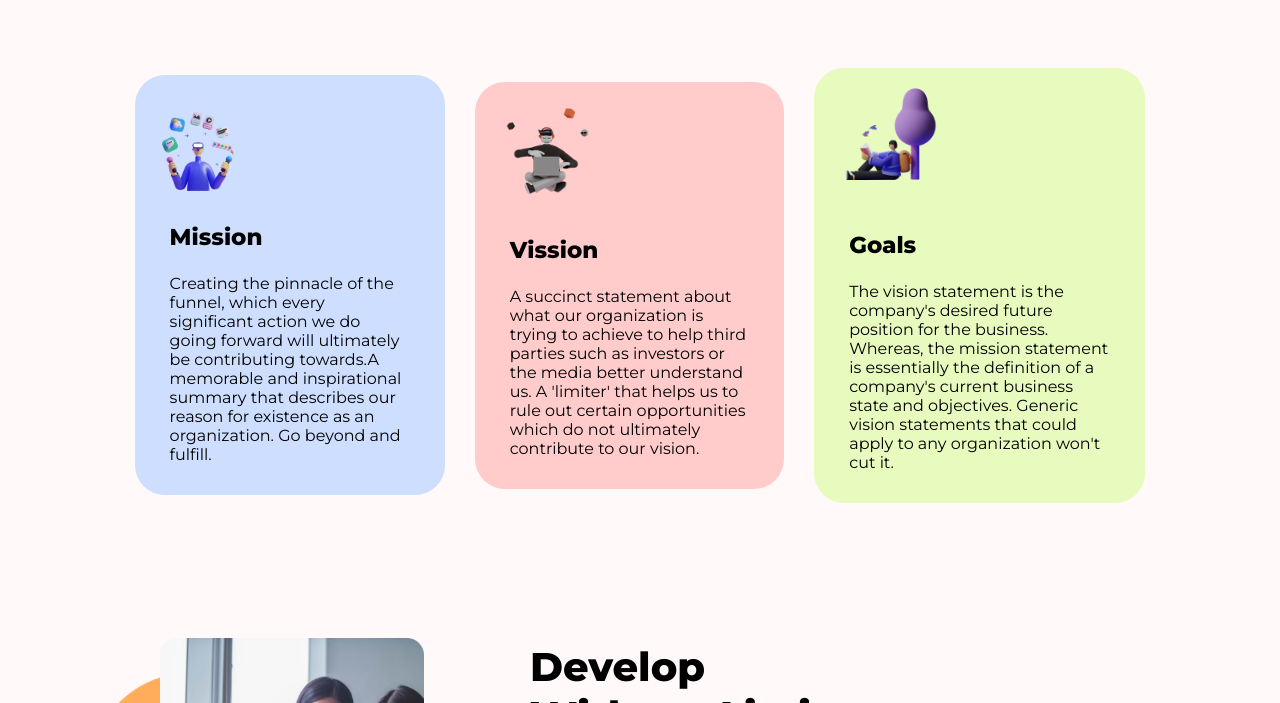
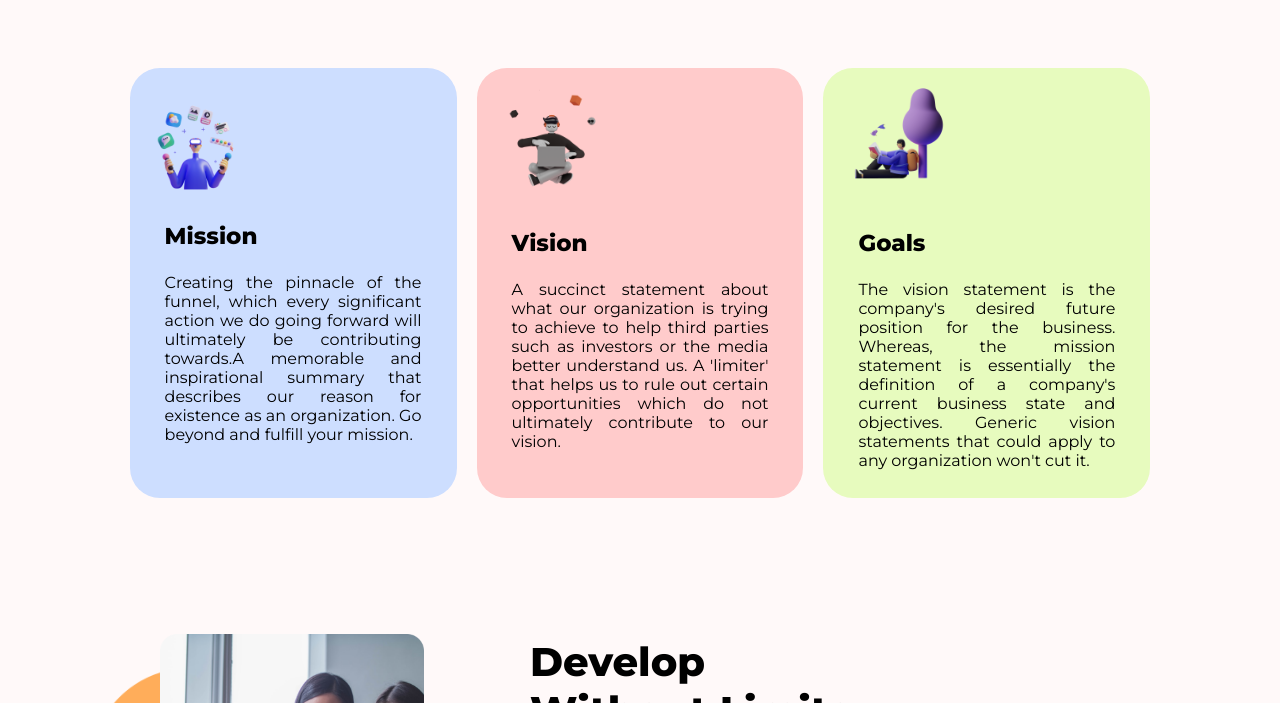
Before and after one commit to aansourav/ProgrammingHero-Assignment-01, a plain HTML site: page index.html in a window 1280 px wide. Shown: the part 623-1326 px from the top of the page. Drawn offline with Linux system fonts and the light colour scheme.

Commit message:
final change

```diff
--- a/css/style.css
+++ b/css/style.css
@@ -70,6 +70,15 @@ h1 {
   display: flex;
   align-items: center;
   justify-content: center;
+}
+
+.second-section .mission-content div {
+  padding: 15px;
+  margin:0px 10px;
+  border-radius: 30px;
+  width: 350px;
+  height: 400px;
+  text-align: justify;
 }
 .second-section h3 {
   font-size: 23px;
--- a/index.html
+++ b/index.html
@@ -61,12 +61,12 @@
           <p class="mvg-contents">
             Creating the pinnacle of the funnel, which every significant action we do going forward will
             ultimately be contributing towards.A memorable and inspirational summary that describes our reason
-            for existence as an organization. Go beyond and fulfill.
+            for existence as an organization. Go beyond and fulfill your mission.
           </p>
         </div>
         <div class="Vision">
           <img src="images/illustrators/illustrator-2.png" alt="" />
-          <h3>Vission</h3>
+          <h3>Vision</h3>
           <p class="mvg-contents">
             A succinct statement about what our organization is trying to achieve to help third parties such
             as investors or the media better understand us. A 'limiter' that helps us to rule out certain
```
